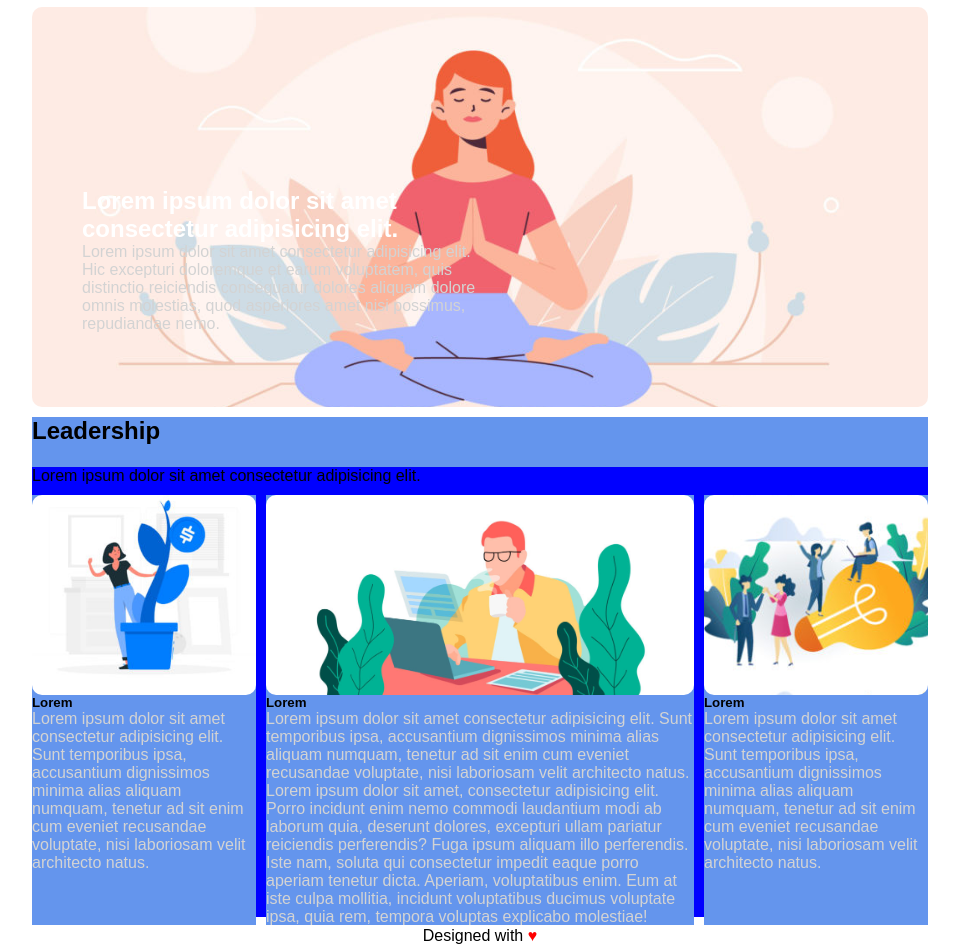
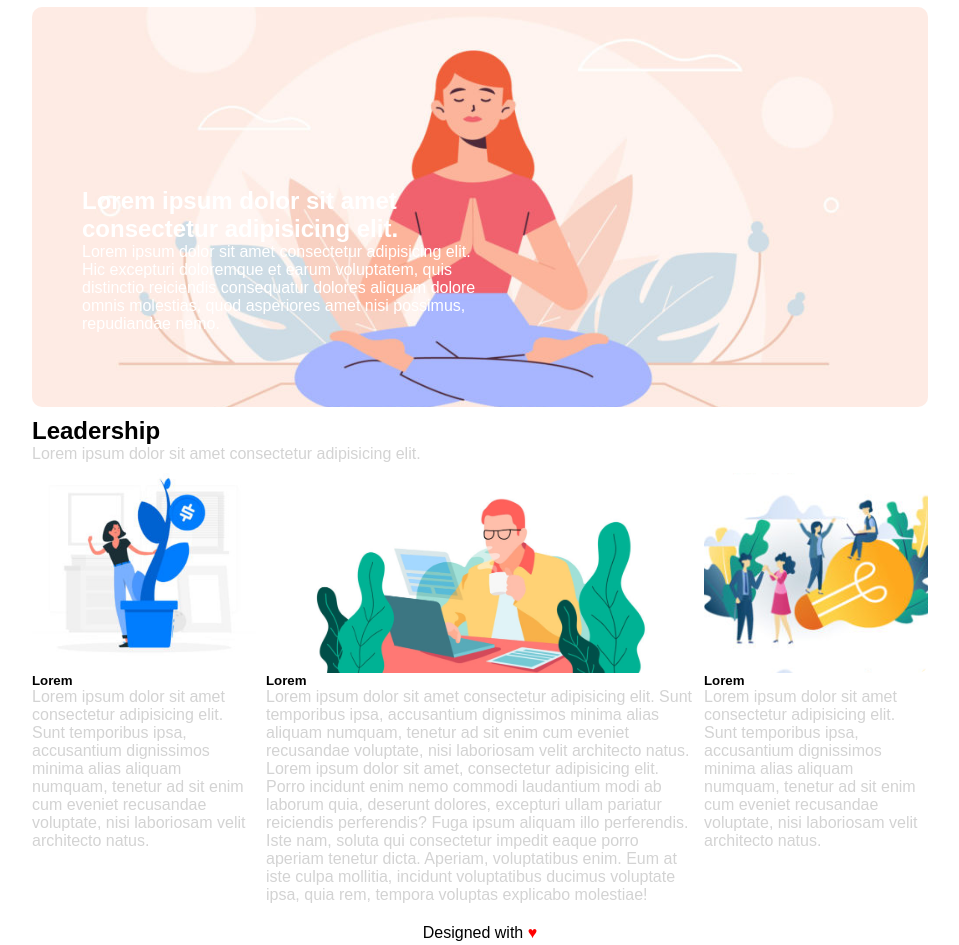
Before and after one commit to SimoneSaramondi/htmlcss-wp, a plain HTML site: page index.html in a window 1280 px wide. Shown: the part 113-1058 px from the top of the page, without its empty margins (160-1119 px from the left). Drawn offline with Linux system fonts and the light colour scheme.

Commit message:
final project

```diff
--- a/style.css
+++ b/style.css
@@ -29,17 +29,6 @@ footer{
     background-position-y: center;
     border-radius: 10px;
 }
-#main-bot{
-    height: 500px;
-    background-color:blue;
-}
-#main-bot > h1{
-    height: 50px;
-}
-#main-bot > h1,
-#main-bot > div > *{
-    background-color: cornflowerblue;
-}
 #main-bot > div{
     height: 90%;
     padding: 10px 0 10px 0;
@@ -64,7 +53,6 @@ footer{
     display: table;
     clear: both;
 }
-
 header img{
     height: 60px;
     padding-right: 30px;
@@ -90,9 +78,7 @@ section div.contenuto{
 }
 .contenuto{
     padding: 180px 50px;
-}
-main div p{
-    color: lightgrey;
+    color: white;
 }
 .img-A{
     width: 100%;
@@ -105,7 +91,6 @@ main div p{
  .A{
     width: 20%;
     display: inline-block;
-    float: left;
     height: 80%;
 }
 .img-B{
@@ -127,8 +112,10 @@ main div p{
  }
  .B{
     display: inline-block;
-    float: left;
     margin: 0 1% 0 1%;
     width: 58%;
     height: 80%;
 }
+#main-bot p{
+    color: lightgrey;
+}
```
